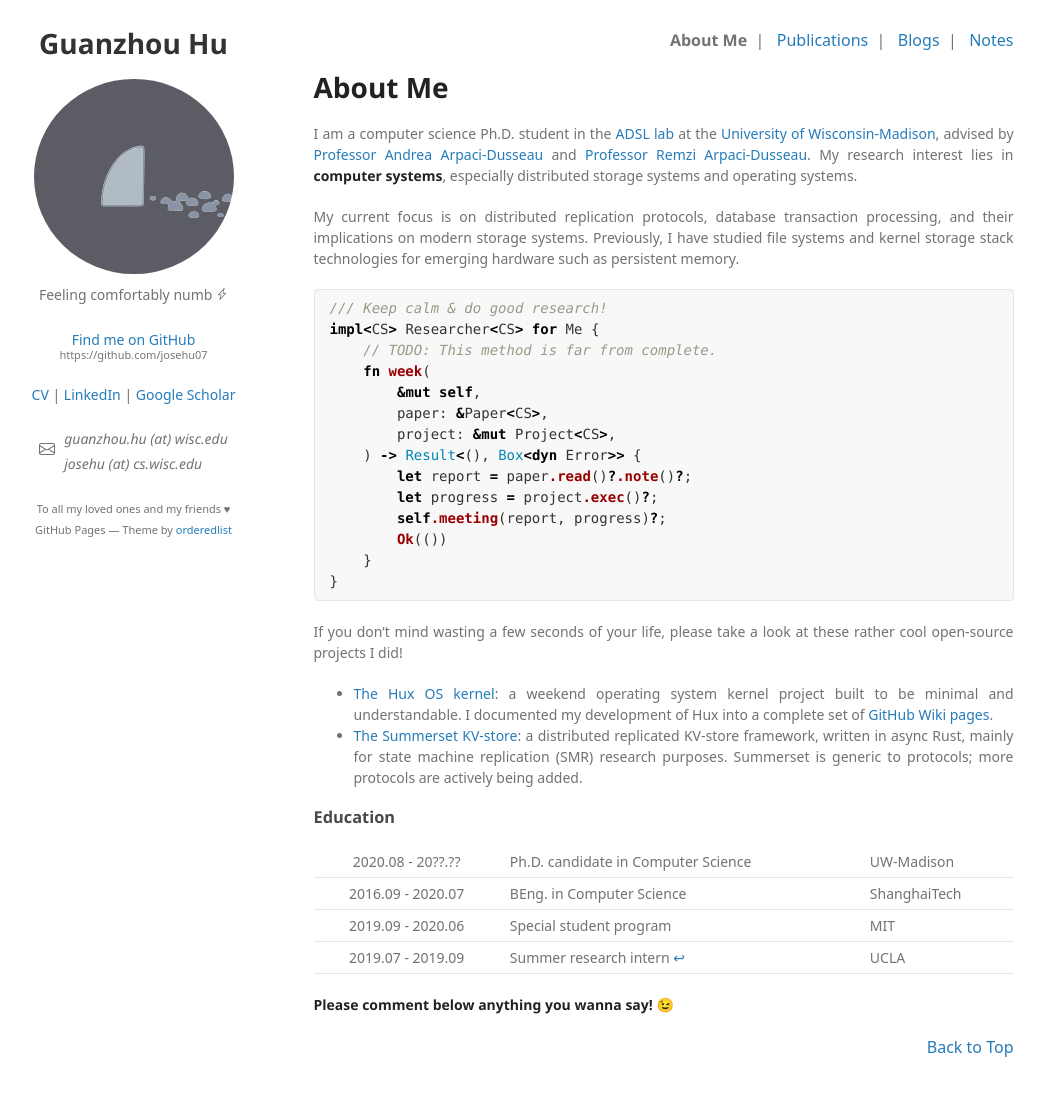
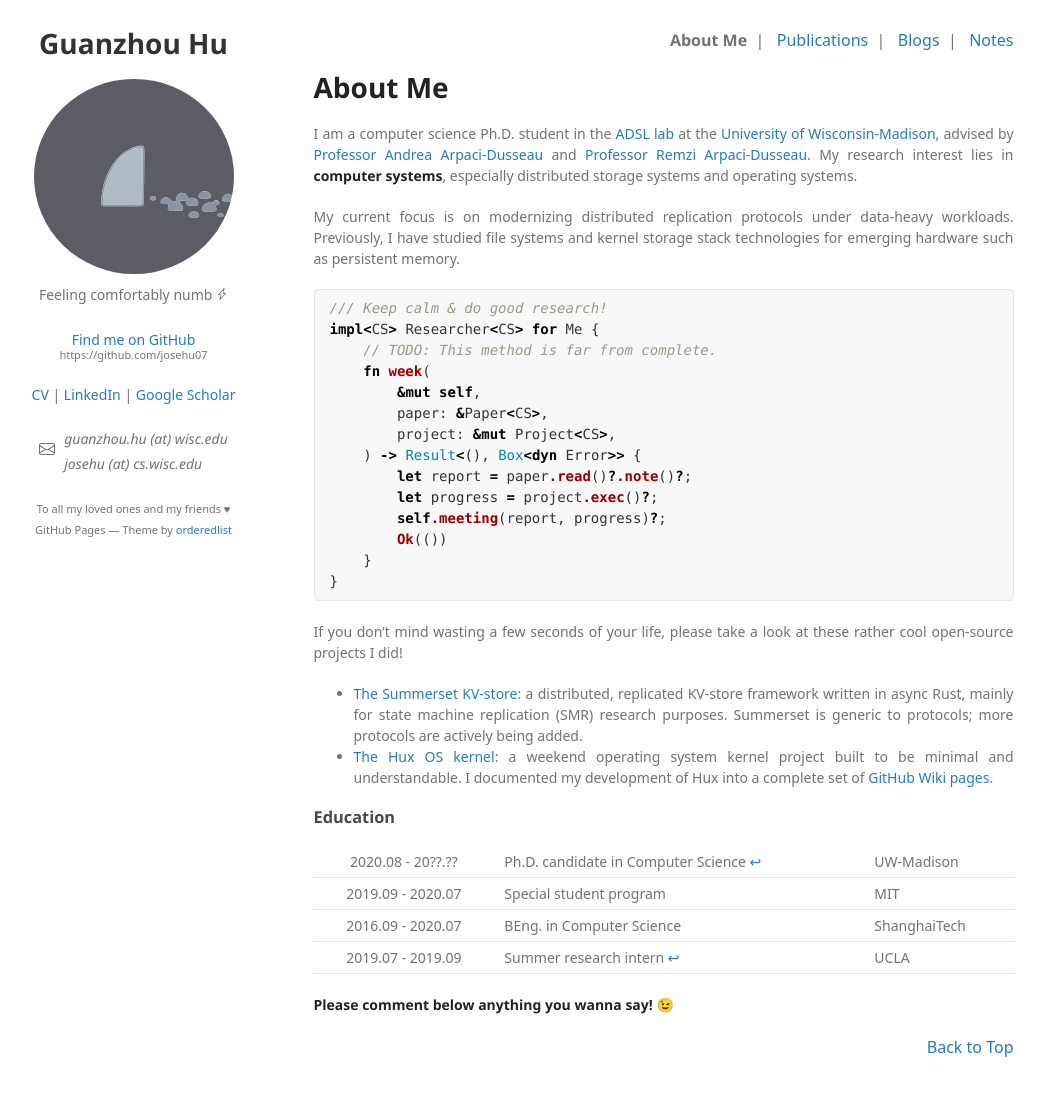
Before and after one commit to josehu07/josehu07.github.io, a Jekyll site: the page built from index.md, in a window 1280 px wide and 1129 px high. Shown: the top 1096 px of the window, without its empty margins (119-1164 px from the left). Built offline with Jekyll 4.4.1, drawn with Linux system fonts in a browser that asks for light colours; some web fonts are replaced; a script that is not in the unit is left out; comment, search, counter and statistics services are not loaded.

Commit message:
update wording on research focus

````diff
--- a/index.md
+++ b/index.md
@@ -15,7 +15,7 @@ permalink: /
 
 I am a computer science Ph.D. student in the [ADSL lab](https://research.cs.wisc.edu/adsl/) at the [University of Wisconsin-Madison](https://www.wisc.edu/), advised by [Professor Andrea Arpaci-Dusseau](http://pages.cs.wisc.edu/~dusseau/) and [Professor Remzi Arpaci-Dusseau](http://pages.cs.wisc.edu/~remzi/). My research interest lies in **computer systems**, especially distributed storage systems and operating systems.
 
-My current focus is on distributed replication protocols, database transaction processing, and their implications on modern storage systems. Previously, I have studied file systems and kernel storage stack technologies for emerging hardware such as persistent memory.
+My current focus is on modernizing distributed replication protocols under data-heavy workloads. Previously, I have studied file systems and kernel storage stack technologies for emerging hardware such as persistent memory.
 
 ```rust
 /// Keep calm & do good research!
@@ -36,8 +36,8 @@ impl<CS> Researcher<CS> for Me {
 
 If you don't mind wasting a few seconds of your life, please take a look at these rather cool open-source projects I did!
 
+- [The Summerset KV-store](https://github.com/josehu07/summerset): a distributed, replicated KV-store framework written in async Rust, mainly for state machine replication (SMR) research purposes. Summerset is generic to protocols; more protocols are actively being added.
 - [The Hux OS kernel](https://github.com/josehu07/hux-kernel): a weekend operating system kernel project built to be minimal and understandable. I documented my development of Hux into a complete set of [GitHub Wiki pages](https://github.com/josehu07/hux-kernel/wiki).
-- [The Summerset KV-store](https://github.com/josehu07/summerset): a distributed replicated KV-store framework, written in async Rust, mainly for state machine replication (SMR) research purposes. Summerset is generic to protocols; more protocols are actively being added.
 
 ### Education
 
@@ -45,18 +45,18 @@ If you don't mind wasting a few seconds of your life, please take a look at thes
   <tbody>
     <tr>
       <td style="text-align: center">2020.08 - 20??.??</td>
-      <td style="text-align: left">Ph.D. candidate in Computer Science</td>
+      <td style="text-align: left">Ph.D. candidate in Computer Science <a href="https://research.cs.wisc.edu/adsl/">↩︎</a></td>
       <td style="text-align: left">UW-Madison</td>
+    </tr>
+    <tr>
+      <td style="text-align: center">2019.09 - 2020.07</td>
+      <td style="text-align: left">Special student program</td>
+      <td style="text-align: left">MIT</td>
     </tr>
     <tr>
       <td style="text-align: center">2016.09 - 2020.07</td>
       <td style="text-align: left">BEng. in Computer Science</td>
       <td style="text-align: left">ShanghaiTech</td>
-    </tr>
-    <tr>
-      <td style="text-align: center">2019.09 - 2020.06</td>
-      <td style="text-align: left">Special student program</td>
-      <td style="text-align: left">MIT</td>
     </tr>
     <tr>
       <td style="text-align: center">2019.07 - 2019.09</td>
````
Also changed, not shown: publications.md (+1 -1 lines).
